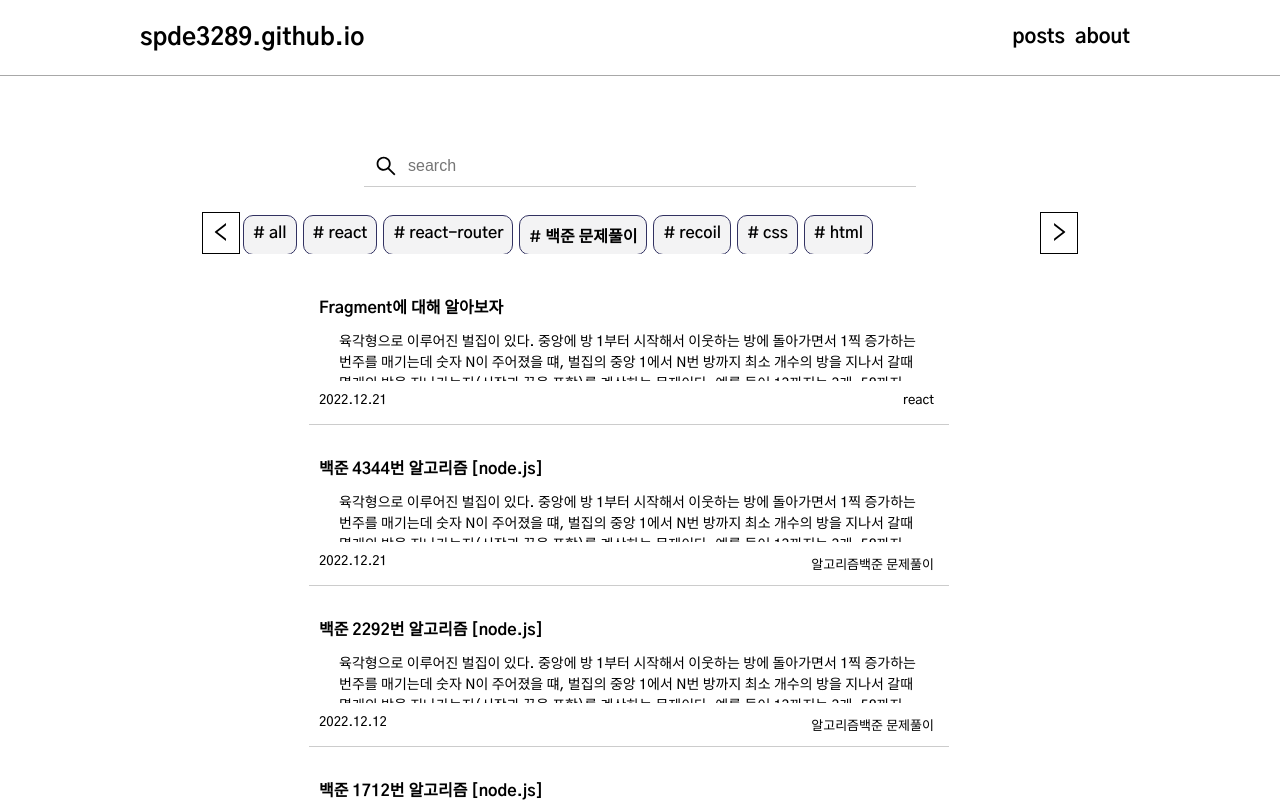
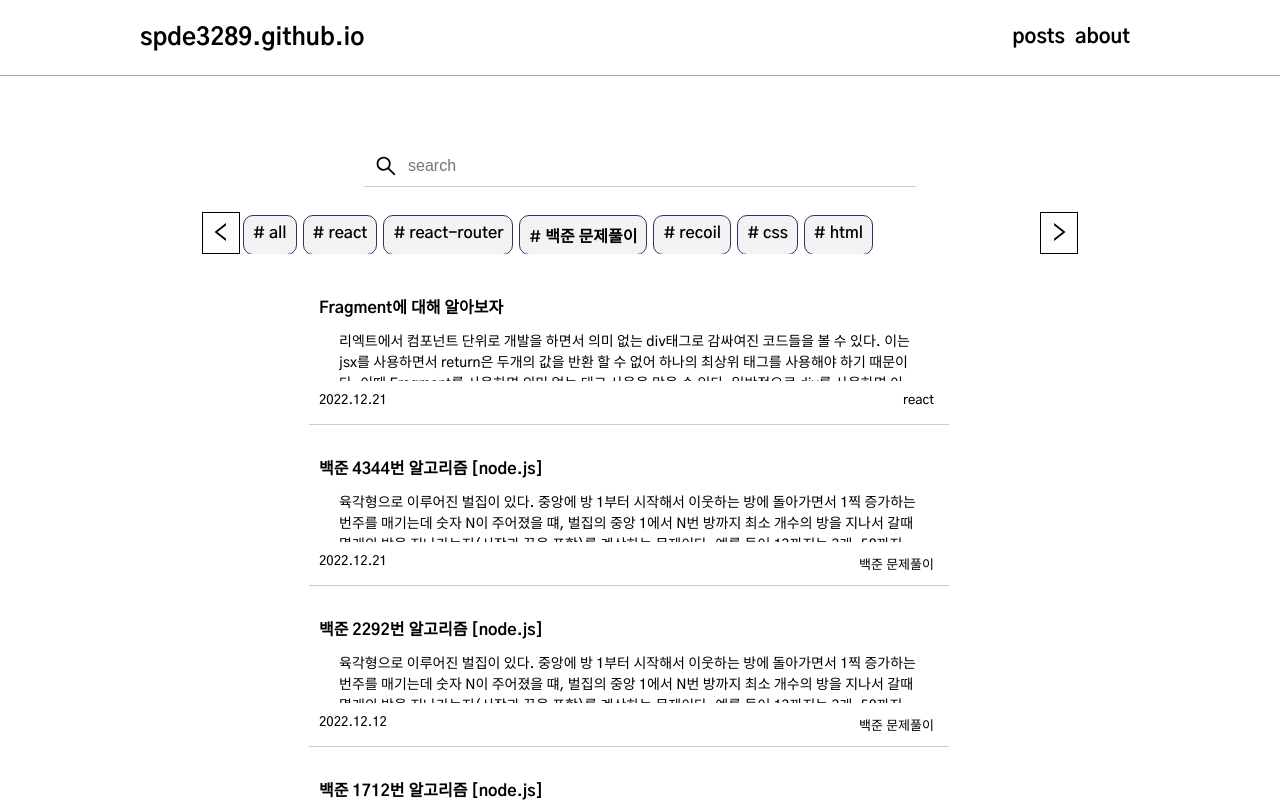
Before and after one commit to spde3289/spde3289.github.io, a React (Create React App) app: page /posts in a window 1280 px wide. Shown: the top 802 px of the page. Built offline with nearby package versions, Linux system fonts and the light colour scheme.

Commit message:
feature: 검색기능 추가

```diff
--- a/src/App.jsx
+++ b/src/App.jsx
@@ -17,7 +17,6 @@ import BJ4344 from './pages/post/BJ4344';
 import ReactFragment from './pages/post/React-Fragment';
 
 function App() {
-
 
   const theme = {
     boxSize: {
@@ -49,7 +48,6 @@ function App() {
   return (
     <ThemeProvider theme={theme}>
       <GloblaStyle/>
- {/*  basename={process.env.PUBLIC_URL}  */}
         <Header/>
             <Routes>
               <Route path='/' element={<Home/>}/>
--- a/src/components/ContentBox.jsx
+++ b/src/components/ContentBox.jsx
@@ -10,10 +10,10 @@ const ContentBox = ({
     date
 }) => {
 
-/*     const category = category.map(date => (
-        <Category key={date.key}>{date.category}</Category>
-    )); */
-
+/*      const CategoryList = category.map((date, index) => (
+        <Category key={index}>{date}</Category>
+    ));
+ */
     return(
         <Link to={link} state={{ Title: title }}>
             <PostBox >
@@ -25,11 +25,11 @@ const ContentBox = ({
                 </PostBoxContent>
                 <PostBoxInfo>
                     <div>{date}</div>
-                    <CategoryList>
-                        {category.map(date => (
-                            <Category key={date.key}>{date.category}</Category>
-                        ))}
-                    </CategoryList>
+                    <CategoryContainer>
+                        <Category>
+                            {category}
+                        </Category>
+                    </CategoryContainer>
                 </PostBoxInfo>
             </PostBox>
         </Link>
@@ -70,7 +70,7 @@ const PostBoxInfo = styled.div`
     font-size: 13px;
 `;
 
-const CategoryList = styled.ul`
+const CategoryContainer = styled.ul`
     display: flex;
 `;
 
--- a/src/components/Passengers.jsx
+++ b/src/components/Passengers.jsx
@@ -2,27 +2,34 @@ import React, { useState, useEffect } from 'react';
 import Pagination from './Pagination';
 import postInfo from '../postInfo';
 
-const Passengers = (props) => {
+const Passengers = ({value, tag}) => {
 
     const maxPageNumber = 5;
     const [contentList, setContentList] = useState(postInfo);
+    const [newList, setNewList] = useState(contentList)
     const [pageDate, setPageDate] = useState([]);
     const [loading, setLoading] = useState(true);
     const [currentPage, setCurrentPage] = useState(1);
     const [maxPageLimit, setMaxPageLimit] = useState(5);
     const [minPageLimit, setMinPageLimit] = useState(0);
-    const totalPages = Math.ceil(contentList.length/maxPageNumber);
+    const totalPages = Math.ceil(newList.length/maxPageNumber);
 
     useEffect(()=>{
-        if(props.value){
-            setContentList(postInfo.filter((list) => list.title.toLowerCase().includes(props.value.toLowerCase() )))
+        if(value){
+            setNewList(contentList.filter((list) => list.title.toLowerCase().includes(value.toLowerCase() )))
         };
-    },[props.value]);
+    },[value, tag, contentList]);
 
     useEffect(()=>{
-        setPageDate([...contentList].reverse().slice( currentPage*5-5 ,currentPage*5));
+        tag === 'all' ?
+        setContentList(postInfo)
+        : setContentList(postInfo.filter(el => el.category === tag ))
+    },[tag])
+
+    useEffect(()=>{
+        setPageDate([...newList].reverse().slice( currentPage*5-5 ,currentPage*5));
         setLoading(false);
-    },[currentPage, contentList]);
+    },[currentPage, newList]);
 
     const onPageChange = (pageNumber) => {
         setCurrentPage(pageNumber);
--- a/src/components/Tag.jsx
+++ b/src/components/Tag.jsx
@@ -1,11 +1,16 @@
 import React from 'react';
 import styled from "styled-components";
+//import content from '../postInfo';
 
-const Tag = ({tagName}) => {
+const Tag = ({tagName, currentTag}) => {
 
     const OnClick = () => {
-        console.log(tagName);
-        console.log(tagName);
+        if(tagName.charAt(0) === '#'){
+            const tag = tagName.replace('# ', '')
+            //const list = content.filter(el => el.category === tag )
+            //console.log(list)
+            currentTag(tag)
+        }
 
     };
 
--- a/src/pages/Posts.jsx
+++ b/src/pages/Posts.jsx
@@ -5,11 +5,21 @@ import Tag from '../components/Tag';
 
 import { AiOutlineSearch, AiOutlineClose, AiOutlineLeft, AiOutlineRight } from 'react-icons/ai'
 
+const taglist = [
+    '# all',
+    '# react',
+    '# react-router',
+    '# 백준 문제풀이',
+    '# recoil',
+    '# css',
+    '# html',
+]
 
 const Posts = () => {
 
     const [text, setText] = useState('');
     const [posState, setPosState] = useState(0);
+    const [tag, setTag] = useState('all');
     const ref = useRef();
 
     const ChangeText = (e) => {
@@ -40,6 +50,10 @@ const Posts = () => {
         };
     };
 
+    const CurrentTag = (e) => {
+        setTag(e)
+    }
+
     return(
             <PostMain>
                 <SearchContainer>
@@ -60,13 +74,9 @@ const Posts = () => {
                     </SliderButton>
                     <TagSlider>
                         <TagContainer left={`-${posState}px`} ref={ref}>
-                            <Tag tagName={'# all'} />
-                            <Tag tagName={'# react'}/>
-                            <Tag tagName={'# react-router'}/>
-                            <Tag tagName={'# 백준 문제풀이'}/>
-                            <Tag tagName={'# recoil'}/>
-                            <Tag tagName={'# css'}/>
-                            <Tag tagName={'# html'}/>
+                            {taglist.map(el =>
+                                <Tag key={el} tagName={el} currentTag={CurrentTag}/>
+                            )}
                         </TagContainer>
                     </TagSlider>
                     <SliderButton onClick={()=>{OnClick('right')}}>
@@ -74,7 +84,7 @@ const Posts = () => {
                     </SliderButton>
                 </SliderContainer>
                 <PostContainer>
-                    <Passengers value={ text.length === 0 ? " " : text }/>
+                    <Passengers tag={tag} value={ text.length === 0 ? " " : text }/>
                 </PostContainer>
             </PostMain>
     );
--- a/src/postInfo.js
+++ b/src/postInfo.js
@@ -4,10 +4,7 @@ const content = [
         title: 'useEffect 무한루프',
         body: '이 블로그를 만들면서 useEffect를 사용했는데 렌더링이 계속 일어나 사이트가 다운됐었다 useEffect(함수,[종속성]) useEffect는 종속성이 변했을 때 useEffect 내부에 있는 함수를 실행시키는 역할을 한다. 자꾸 렌더링이 일어나는 이유를 찾아보니 함수부분에 setState를 하고 종속성에 state 값을 넣어줘서 그런거였다.',
         date:'2022.09.13',
-        category: [{
-            key: 1,
-            category: ['react']
-        }],
+        category: 'react',
         link: '/posts/useEffect_infinite_loop'
     },
     {
@@ -15,10 +12,7 @@ const content = [
         title: 'React-router 404 not found',
         body: '문제발생 블로그에 댓글 기능을 추가하고 싶어 Giscus을 알아보고 바로 블로그에 적용을 한 후 잘 동작하나 확인을 하던 와중 갑자기 404 페이지가 떠서 아주 놀랐던 기억이 있다. react-router를 사용할때 이동페이시에서 새로고침을 했을 때 생기는 문제였다. 이유 React 는 CSR(클라이언트 사이트 렌더링)이다. 이를 React-Router 로 Path를',
         date:'2022.09.13',
-        category: [{
-            key: 2,
-            category: ['react']
-        }],
+        category: 'react',
         link: '/posts/router_404'
     },
     {
@@ -26,10 +20,7 @@ const content = [
         title: '백준 1712번 알고리즘 [node.js]',
         body: '첫 줄에 A, B, C 가 주어지는데 A는 고정비용 B는 가변비용 C는 판매가격이라고 할 때 최초로 총 수입이 총 비용보다 많아져 이익이 발생하는 손익분기점을 넘기는 값을 구하는 문제이다  간단하게 생각해서 마진은 판매가격에서 가변비용을 빼주게 되면 나온다. 이 마진을 고정비용으로 나눠주게 되면 손익분기점이 나오는데 ',
         date:'2022.12.01',
-        category: [{
-            key: 3,
-            category: ['알고리즘', '백준 문제풀이']
-        }],
+        category: '백준 문제풀이',
         link: '/posts/BJ1712'
     },
     {
@@ -37,10 +28,7 @@ const content = [
         title: '백준 2292번 알고리즘 [node.js]',
         body: '육각형으로 이루어진 벌집이 있다. 중앙에 방 1부터 시작해서 이웃하는 방에 돌아가면서 1찍 증가하는 번주를 매기는데 숫자 N이 주어졌을 떄, 벌집의 중앙 1에서 N번 방까지 최소 개수의 방을 지나서 갈때 몇개의 방을 지나가는지(시작과 끝을 포함)를 계산하는 문제이다. 예를 들어 13까지는 3개, 58까지는 5개를 지난다.',
         date:'2022.12.12',
-        category: [{
-            key: 4,
-            category: ['알고리즘', '백준 문제풀이']
-        }],
+        category: '백준 문제풀이',
         link: '/posts/BJ2292'
     },
     {
@@ -48,21 +36,15 @@ const content = [
         title: '백준 4344번 알고리즘 [node.js]',
         body: '육각형으로 이루어진 벌집이 있다. 중앙에 방 1부터 시작해서 이웃하는 방에 돌아가면서 1찍 증가하는 번주를 매기는데 숫자 N이 주어졌을 떄, 벌집의 중앙 1에서 N번 방까지 최소 개수의 방을 지나서 갈때 몇개의 방을 지나가는지(시작과 끝을 포함)를 계산하는 문제이다. 예를 들어 13까지는 3개, 58까지는 5개를 지난다.',
         date:'2022.12.21',
-        category: [{
-            key: 5,
-            category: ['알고리즘', '백준 문제풀이']
-        }],
+        category: '백준 문제풀이',
         link: '/posts/BJ4344'
     },
     {
         key: 6,
         title: 'Fragment에 대해 알아보자',
-        body: '육각형으로 이루어진 벌집이 있다. 중앙에 방 1부터 시작해서 이웃하는 방에 돌아가면서 1찍 증가하는 번주를 매기는데 숫자 N이 주어졌을 떄, 벌집의 중앙 1에서 N번 방까지 최소 개수의 방을 지나서 갈때 몇개의 방을 지나가는지(시작과 끝을 포함)를 계산하는 문제이다. 예를 들어 13까지는 3개, 58까지는 5개를 지난다.',
+        body: '리엑트에서 컴포넌트 단위로 개발을 하면서 의미 없는 div태그로 감싸여진 코드들을 볼 수 있다. 이는 jsx를 사용하면서 return은 두개의 값을 반환 할 수 없어 하나의 최상위 태그를 사용해야 하기 때문이다. 이때 Fragment를 사용하면 의미 없는 태그 사용을 막을 수 있다. 일반적으로 div를 사용하면 이런식으로 보여지게 된다.',
         date:'2022.12.21',
-        category: [{
-            key: 6,
-            category: ['react']
-        }],
+        category: 'react',
         link: '/posts/React-Fragment'
     }
 ];
```
